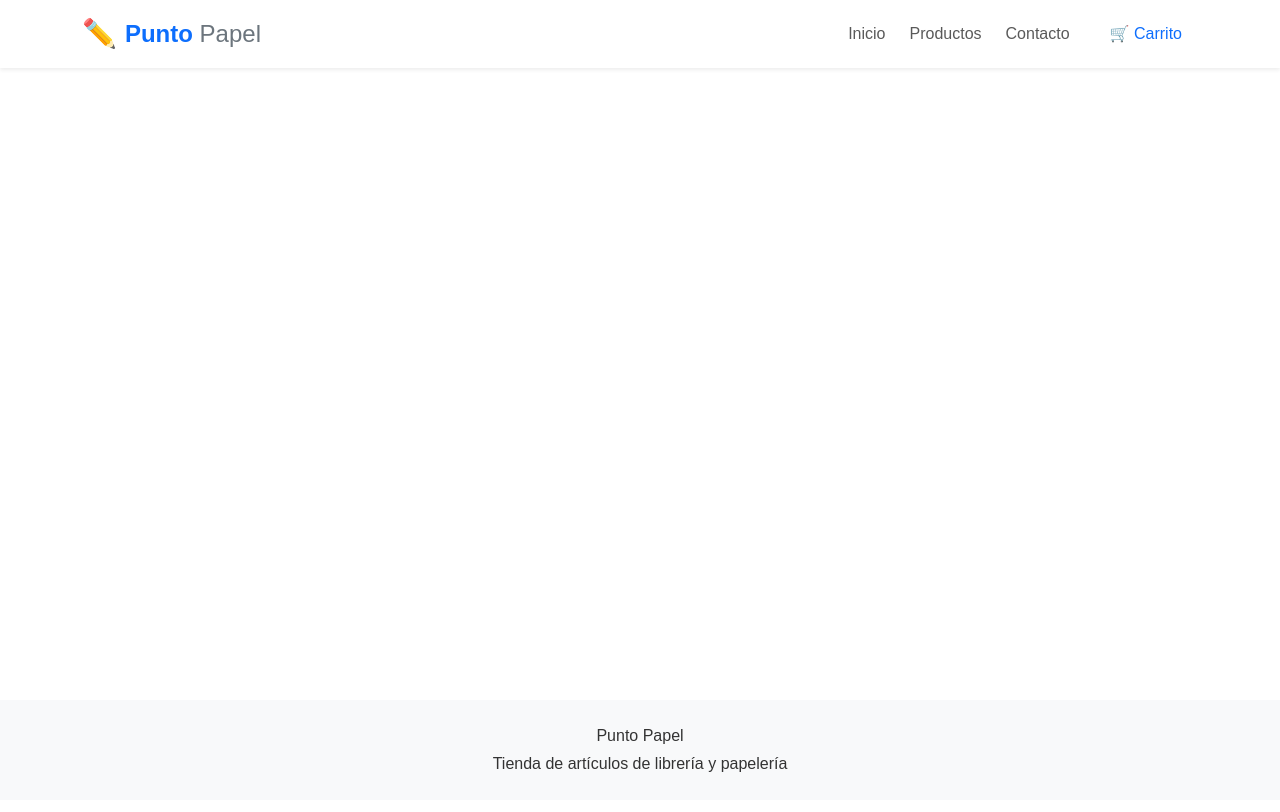
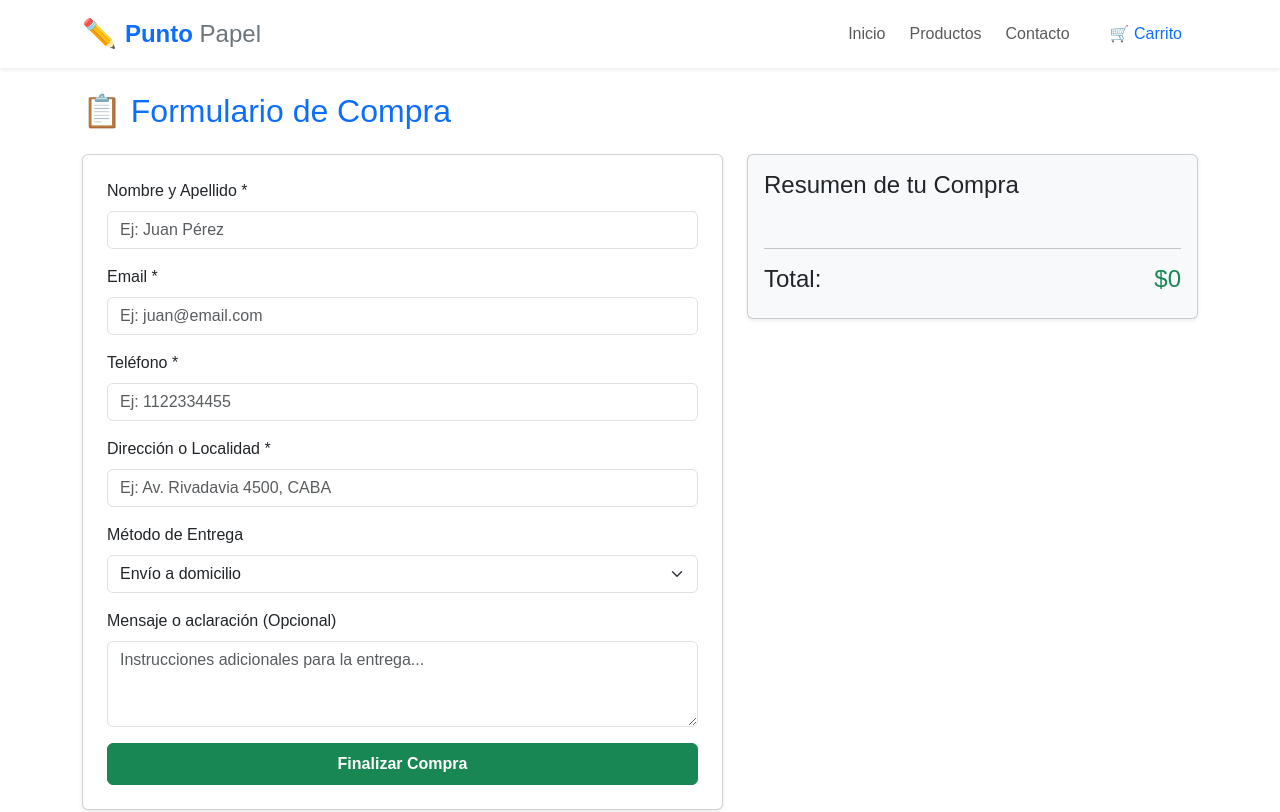
Before and after one commit to lorenaegajardo/punto-papel, a React (Vite) app: page /checkout in a window 1280 px wide. Shown: the top 812 px of the page. Built offline with nearby package versions, Linux system fonts and the light colour scheme.

Commit message:
se realizo Formulario. Se actualizo App() con las rutas y  funciones de Formulario. Se actualizaron funciones de Carrito que ahora hace el Formulario

```diff
--- a/src/App.jsx
+++ b/src/App.jsx
@@ -8,6 +8,7 @@ import Carrito from './pages/Carrito'
 import Contacto from './pages/Contacto'
 import BarraNavegacion from './components/Navbar'
 import Footer from "./components/Footer";
+import Formulario from './components/FormularioCompra';
 
 function App() {
   const [carrito, setCarrito] = useState(() => {
@@ -54,6 +55,10 @@ const eliminarDelCarrito = (idProducto) => {
     carritoActual.filter((item) => item.id !== idProducto)
   )
 }
+
+const vaciarCarrito = () => {
+  setCarrito([]);
+};
 
 const cambiarCantidad = (idProducto, nuevaCantidad) => {
   if (Number.isInteger(nuevaCantidad) && nuevaCantidad >= 0) {
@@ -106,9 +111,21 @@ const cantidadTotal = carrito.reduce(
             cambiarCantidad={cambiarCantidad}
             totalCarrito={totalCarrito}
             cantidadTotal={cantidadTotal}
+            vaciarCarrito={vaciarCarrito}
           />
         }
       />
+
+      <Route
+  path="/checkout"
+  element={
+    <Formulario
+      carrito={carrito}
+      totalCarrito={totalCarrito}
+      vaciarCarrito={vaciarCarrito}
+    />
+  }
+/>
 
         <Route path="/contacto" element={<Contacto />} />
 
--- a/src/components/FormularioCompra.jsx
+++ b/src/components/FormularioCompra.jsx
@@ -0,0 +1,217 @@
+import React, { useState } from 'react';
+import { Form, Button, Card, Alert, Container, Row, Col } from 'react-bootstrap';
+import { Link } from 'react-router-dom';
+
+function Formulario({ carrito, totalCarrito, vaciarCarrito }) {
+  // Estado para el formulario controlado
+  const [formData, setFormData] = useState({
+    nombreApellido: '',
+    email: '',
+    telefono: '',
+    direccion: '',
+    metodoEntrega: 'Envío a domicilio',
+    mensaje: ''
+  });
+
+  const [errores, setErrores] = useState({});
+  const [ordenId, setOrdenId] = useState(null);
+
+  // Manejador genérico onChange
+  const handleChange = (e) => {
+    const { name, value } = e.target;
+    setFormData({
+      ...formData,
+      [name]: value
+    });
+  };
+
+  // Validaciones exigidas por la cátedra
+  const validarFormulario = () => {
+    const nuevosErrores = {};
+
+    if (!formData.nombreApellido.trim()) {
+      nuevosErrores.nombreApellido = 'El nombre y apellido son obligatorios.';
+    }
+
+    if (!formData.email.trim()) {
+      nuevosErrores.email = 'El correo electrónico es obligatorio.';
+    } else if (!/\S+@\S+\.\S+/.test(formData.email)) {
+      nuevosErrores.email = 'El formato del email no es válido.';
+    }
+
+    if (!formData.telefono.trim()) {
+      nuevosErrores.telefono = 'El teléfono es obligatorio.';
+    }
+
+    if (!formData.direccion.trim()) {
+      nuevosErrores.direccion = 'La dirección o localidad es obligatoria.';
+    }
+
+    if (carrito.length === 0) {
+      nuevosErrores.carrito = 'El carrito está vacío. Agregue productos antes de confirmar.';
+    }
+
+    setErrores(nuevosErrores);
+    return Object.keys(nuevosErrores).length === 0;
+  };
+
+  // Manejador onSubmit
+  const handleSubmit = (e) => {
+    e.preventDefault();
+
+    if (validarFormulario()) {
+      // Generamos un ID de orden simulado
+      const idCompra = Math.floor(100000 + Math.random() * 900000);
+      setOrdenId(idCompra);
+
+      // Vaciamos el carrito
+      vaciarCarrito();
+    }
+  };
+
+  // Pantalla de confirmación de compra exitosa
+  if (ordenId) {
+    return (
+      <Container className="mt-5 text-center">
+        <Card className="p-5 shadow border-success">
+          <Card.Body>
+            <h2 className="text-success mb-3">¡Compra Confirmada con Éxito! 🎉</h2>
+            <p className="lead">Gracias por confiar en <strong>Punto Papel</strong>.</p>
+            <p className="mb-2">Tu número de orden es: <strong>#{ordenId}</strong></p>
+            <p className="text-muted small mb-4">Te hemos enviado los detalles de facturación a <strong>{formData.email}</strong>.</p>
+            <Link to="/productos" className="btn btn-primary px-4 py-2">
+              Volver al Catálogo
+            </Link>
+          </Card.Body>
+        </Card>
+      </Container>
+    );
+  }
+
+  return (
+    <Container className="mt-4 mb-5">
+      <h2 className="mb-4 text-primary">📋 Formulario de Compra</h2>
+
+      {errores.carrito && <Alert variant="danger">{errores.carrito}</Alert>}
+
+      <Row>
+        {/* Formulario controlado */}
+        <Col md={7} className="mb-4">
+          <Card className="shadow-sm p-4">
+            <Form onSubmit={handleSubmit}>
+              <Form.Group className="mb-3">
+                <Form.Label>Nombre y Apellido *</Form.Label>
+                <Form.Control
+                  type="text"
+                  name="nombreApellido"
+                  value={formData.nombreApellido}
+                  onChange={handleChange}
+                  placeholder="Ej: Juan Pérez"
+                  isInvalid={!!errores.nombreApellido}
+                />
+                <Form.Control.Feedback type="invalid">
+                  {errores.nombreApellido}
+                </Form.Control.Feedback>
+              </Form.Group>
+
+              <Form.Group className="mb-3">
+                <Form.Label>Email *</Form.Label>
+                <Form.Control
+                  type="email"
+                  name="email"
+                  value={formData.email}
+                  onChange={handleChange}
+                  placeholder="Ej: juan@email.com"
+                  isInvalid={!!errores.email}
+                />
+                <Form.Control.Feedback type="invalid">
+                  {errores.email}
+                </Form.Control.Feedback>
+              </Form.Group>
+
+              <Form.Group className="mb-3">
+                <Form.Label>Teléfono *</Form.Label>
+                <Form.Control
+                  type="text"
+                  name="telefono"
+                  value={formData.telefono}
+                  onChange={handleChange}
+                  placeholder="Ej: 1122334455"
+                  isInvalid={!!errores.telefono}
+                />
+                <Form.Control.Feedback type="invalid">
+                  {errores.telefono}
+                </Form.Control.Feedback>
+              </Form.Group>
+
+              <Form.Group className="mb-3">
+                <Form.Label>Dirección o Localidad *</Form.Label>
+                <Form.Control
+                  type="text"
+                  name="direccion"
+                  value={formData.direccion}
+                  onChange={handleChange}
+                  placeholder="Ej: Av. Rivadavia 4500, CABA"
+                  isInvalid={!!errores.direccion}
+                />
+                <Form.Control.Feedback type="invalid">
+                  {errores.direccion}
+                </Form.Control.Feedback>
+              </Form.Group>
+
+              <Form.Group className="mb-3">
+                <Form.Label>Método de Entrega</Form.Label>
+                <Form.Select
+                  name="metodoEntrega"
+                  value={formData.metodoEntrega}
+                  onChange={handleChange}
+                >
+                  <option value="Envío a domicilio">Envío a domicilio</option>
+                  <option value="Retiro en sucursal">Retiro en sucursal</option>
+                </Form.Select>
+              </Form.Group>
+
+              <Form.Group className="mb-3">
+                <Form.Label>Mensaje o aclaración (Opcional)</Form.Label>
+                <Form.Control
+                  as="textarea"
+                  rows={3}
+                  name="mensaje"
+                  value={formData.mensaje}
+                  onChange={handleChange}
+                  placeholder="Instrucciones adicionales para la entrega..."
+                />
+              </Form.Group>
+
+              <Button variant="success" type="submit" className="w-100 py-2 fw-bold">
+                Finalizar Compra
+              </Button>
+            </Form>
+          </Card>
+        </Col>
+
+        {/* Resumen del pedido al lado */}
+        <Col md={5}>
+          <Card className="shadow-sm p-3 bg-light">
+            <h4 className="mb-3">Resumen de tu Compra</h4>
+            <ul className="list-unstyled mb-3">
+              {carrito.map(prod => (
+                <li key={prod.id} className="d-flex justify-content-between mb-2 border-bottom pb-2">
+                  <span>{prod.nombre} (x{prod.cantidad})</span>
+                  <strong>${(prod.precio * prod.cantidad).toLocaleString("es-AR")}</strong>
+                </li>
+              ))}
+            </ul>
+            <hr />
+            <h4 className="d-flex justify-content-between text-dark">
+              <span>Total:</span>
+              <span className="text-success">${totalCarrito.toLocaleString("es-AR")}</span>
+            </h4>
+          </Card>
+        </Col>
+      </Row>
+    </Container>
+  );
+}
+
+export default Formulario;
--- a/src/pages/Carrito.jsx
+++ b/src/pages/Carrito.jsx
@@ -64,12 +64,13 @@ function Carrito({ carrito, cambiarCantidad, eliminarDelCarrito, totalCarrito, c
                 <span>Total:</span>
                 <span className="text-success">${totalCarrito.toLocaleString("es-AR")}</span>
               </h3>
-              <button
-                className="btn btn-primary w-100 py-2 fw-bold"
-                onClick={confirmarCompra}
-              >
-                Confirmar Compra
-              </button>
+              {/*Link que se encarga de llevarnos al formulario de compra */}
+<Link
+  to="/checkout"
+  className="btn btn-primary w-100 py-2 fw-bold text-center text-decoration-none"
+>
+  Ir al Formulario de Compra
+</Link>
             </div>
           </div>
         </div>
```
